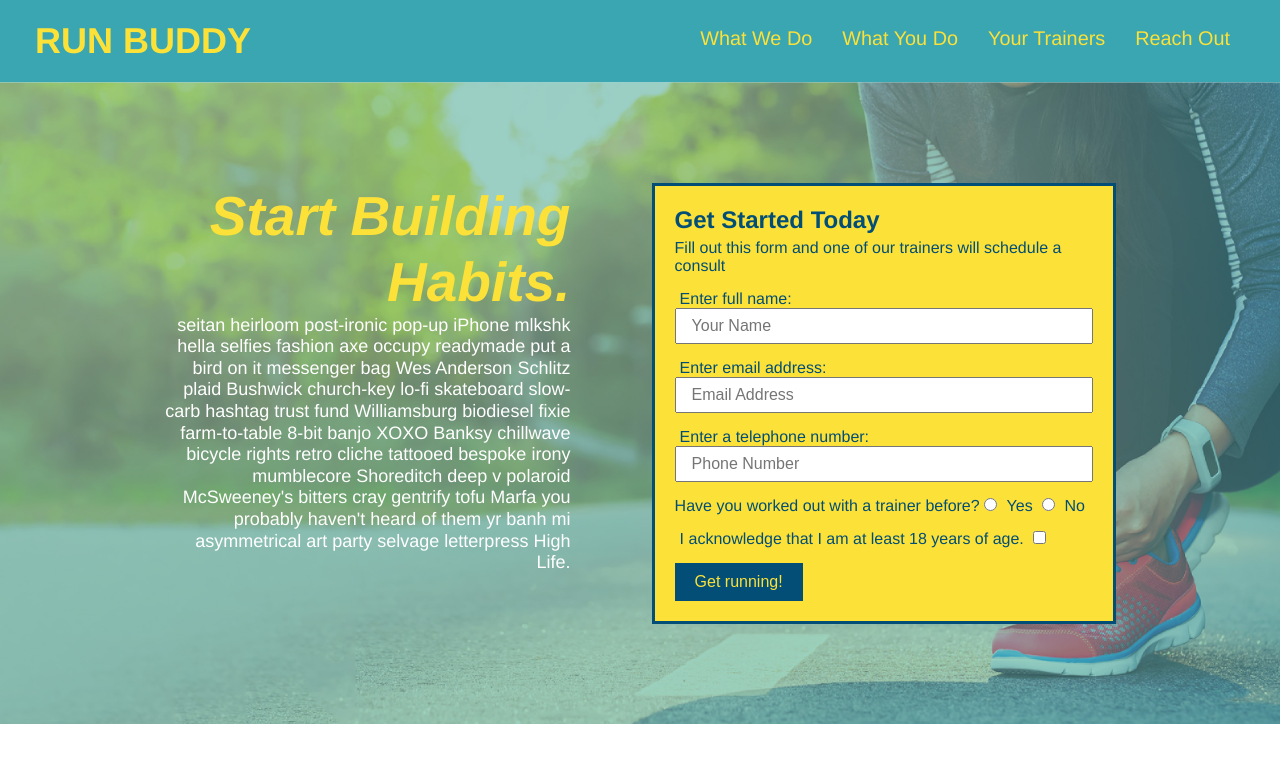
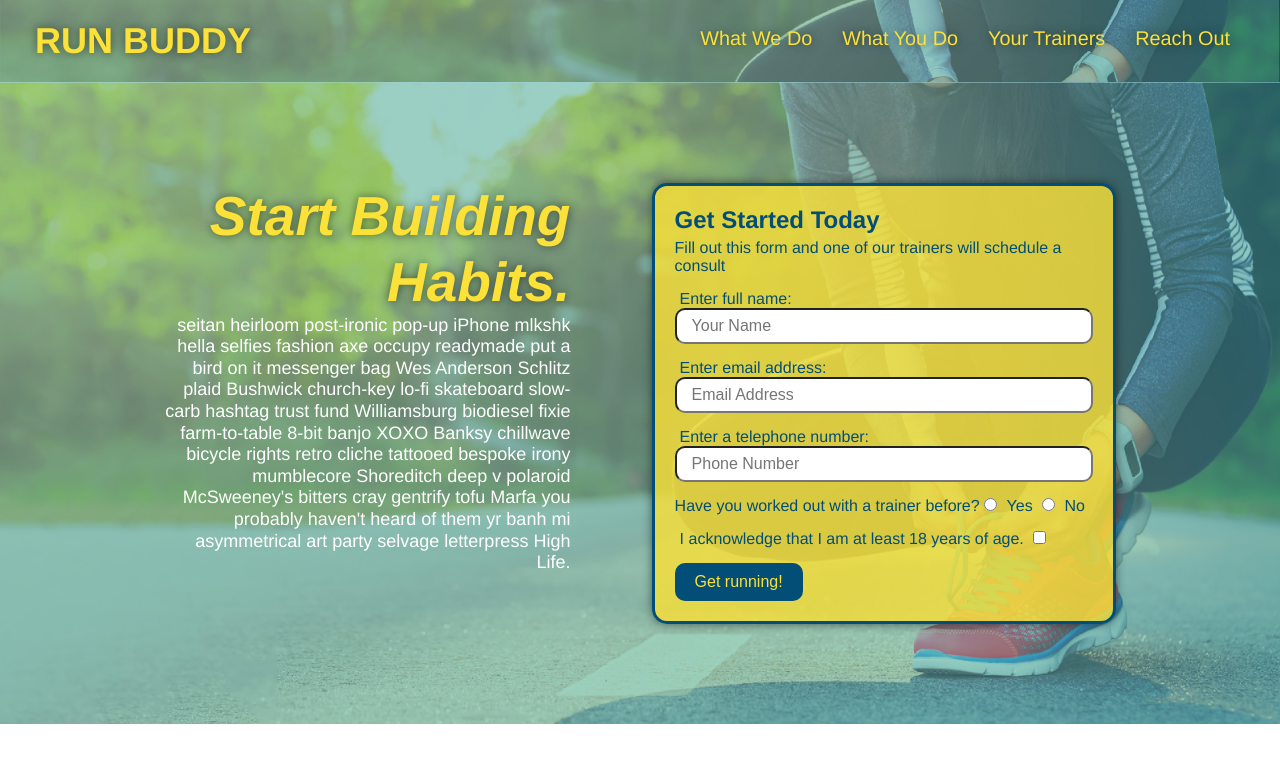
Before and after one commit to ancs214/run-buddy, a plain HTML site: page index.html in a window 1280 px wide. Shown: the top 781 px of the page. Drawn offline with Linux system fonts and the light colour scheme.

Commit message:
add shadowing, rounded corners, and sticky nav bar

```diff
--- a/assets/css/style.css
+++ b/assets/css/style.css
@@ -17,6 +17,13 @@ header {
     display: flex;
     justify-content: space-between;
     flex-wrap: wrap;
+    position: -webkit-sticky;
+    position: sticky;
+    top: 0;
+    background-image: url("../images/hero-bg.jpeg");
+    background-size: cover;
+    background-position: 80%;
+    background-attachment: fixed;
 }
 
 header h1 {
@@ -24,6 +31,7 @@ header h1 {
     font-size: 36px;
     color: #fce138;
     margin: 0;
+    text-shadow: 0 0 10px rgba(0,0,0,0.5);
 }
 
 header a {
@@ -46,6 +54,7 @@ header nav ul li a {
     font-weight: lighter;
     font-size: 1.55vw;
     padding: 10px 15px;
+    text-shadow: 0 0 10px rgba(0,0,0,0.5);
 }
 
 /* HEADER / NAVBAR STYLES END */
@@ -89,7 +98,8 @@ section {
 .hero {
     background-image: url("../images/hero-bg.jpeg");
     background-size: cover;
-    background-position: center;
+    background-position: 80%;
+    background-attachment: fixed;
     display: flex;
     justify-content: center;
     flex-wrap: wrap;
@@ -109,15 +119,18 @@ section {
     font-style: italic;
     font-size: 55px;
     color: #fce138;
+    text-shadow: 0 0 10px rgba(0,0,0,0.5);
 }
 
 .hero-form {
     color: #024e76;
-    background-color: #fce138;
+    background-color: rgba(252,225,56,0.8);
     padding: 20px;
     border: solid 3px #024e76;
     width: 40%;
     margin: 3.5%;
+    box-shadow: 0 0 10px rgba(0,0,0,0.5);
+    border-radius: 15px;
 }
 
 .hero-form h3 {
@@ -137,6 +150,7 @@ section {
     color:#024e76;
     width: 100%;
     margin-bottom: 15px;
+    border-radius: 10px;
 }
 
 .hero-form label {
@@ -149,6 +163,7 @@ section {
     border: none;
     padding: 10px 20px;
     font-size: 16px;
+    border-radius: 10px;
 }
 /* HERO STYLES END */
 
@@ -332,6 +347,7 @@ section {
      width: 100%;
      margin-bottom: 15px;
      margin-top: 5px;
+     border-radius: 10px;
  }
 
  .contact-form button {
@@ -342,6 +358,7 @@ section {
      text-align: center;
      padding: 15px 0;
      font-size: 16px;
+     border-radius: 10px;
  }
 /* REACH OUT STYLES END */
 
@@ -360,11 +377,13 @@ section {
 /* END UTILITIES */
 
 
+
 /* MEDIA QUERY FOR SMALLER DESKTOP SCREENS AND SMALLER */
 @media screen and (max-width: 980px) {
     header {
         padding-bottom: 0;
         justify-content: center;
+        position: relative;
     }
     header h1 {
         width: 100%;
```
